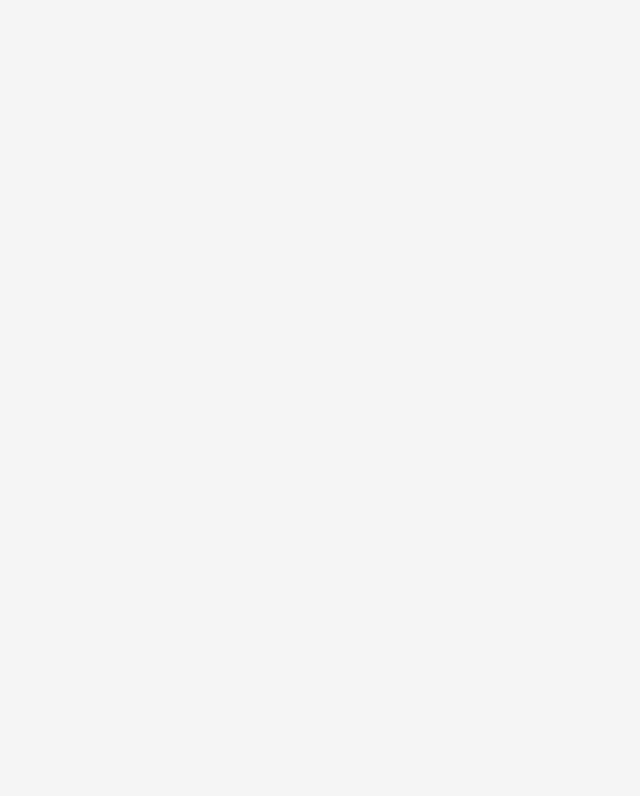
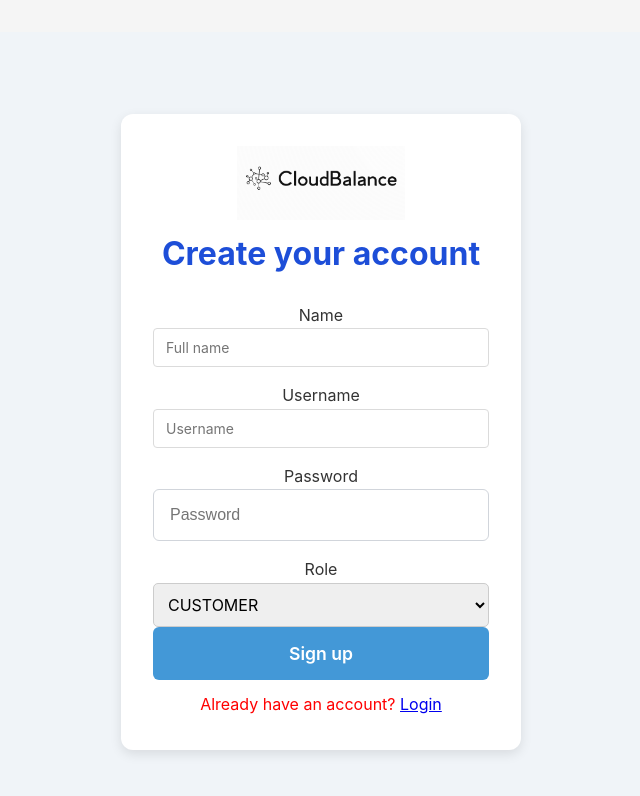
Before and after one commit to DivyanshGoyal05/Cloudbalance_Frontend, a React (Vite) app: page /signup in a window 1280 px wide. Before the commit this address had no page. Shown: the top 796 px of the page, without its empty margins (319-959 px from the left). Built offline with nearby package versions, Linux system fonts and the light colour scheme; what fusioncharts would draw is missing.

Commit message:
added a signup page and corrected aws page crash

```diff
--- a/src/App.jsx
+++ b/src/App.jsx
@@ -51,6 +51,7 @@ import DashboardLayout from "./Pages/DashboardLayout";
 import OnboardingPageTwo from "../src/Pages/OnboardingPageTwo";
 import OnboardingPageThree from "../src/Pages/OnboardingPageThree";
 import OnboardingPageOne from "./Pages/OnboardingPageOne";
+import SignupPage from "./Pages/SignupPage";
 import "./App.css";
 
 function App() {
@@ -61,6 +62,7 @@ function App() {
           <Routes>
             {/* Public route for login */}
             <Route path="/" element={<LoginPage />} />
+            <Route path="/signup" element={<SignupPage />} />
 
             {/* Protected routes inside DashboardLayout */}
             <Route path="/dashboard" element={<DashboardLayout />}>
--- a/src/Pages/AWSServices.jsx
+++ b/src/Pages/AWSServices.jsx
@@ -1,11 +1,11 @@
-import React, { useState, useEffect } from "react";
+import { useEffect, useState } from "react";
+import { useSelector } from "react-redux";
 import axios from "../api/axiosConfig";
-import { useSelector } from "react-redux";
 import "../Styles/AWSServices.css";
 
 const AWSServices = () => {
   const { role: userRole } = useSelector((state) => state.auth);
-  const { accounts: assignedAccounts } = useSelector((state) => state.accounts); // Assuming accountsReducer stores this
+  const assignedAccounts = useSelector((state) => state.user?.accounts || []);
 
   const [selectedAccountId, setSelectedAccountId] = useState("");
   const [awsData, setAwsData] = useState({ ec2: [], s3: [], rds: [] });
--- a/src/Pages/LoginPage.jsx
+++ b/src/Pages/LoginPage.jsx
@@ -1,7 +1,7 @@
 import axios from "axios";
 import { useState } from "react";
 import { useDispatch } from "react-redux";
-import { useNavigate } from "react-router-dom";
+import { Link, useNavigate } from "react-router-dom";
 import { loginSuccess } from "../redux/actions/authActions";
 import "../Styles/LoginPage.css"; // Import the enhanced CSS for login page
 
@@ -16,6 +16,7 @@ const LoginPage = () => {
   const handleLogin = async (e) => {
     e.preventDefault();
     try {
+
       // Make the API call
       const response = await axios.post("http://localhost:8080/api/login", {
         username,
@@ -28,13 +29,15 @@ const LoginPage = () => {
       // Dispatch login action to Redux
       dispatch(loginSuccess({ username, role }));
 
+
+
       // Redirect based on role
       if (role === "ADMIN") {
-        navigate("/dashboard/usermanagement");
+        navigate("/dashboard/aws-services");
       } else if (role === "READONLY") {
         navigate("/dashboard/costexplorer");
       } else if (role === "CUSTOMER") {
-        navigate("/dashboard/aws-services");
+        navigate("/dashboard/usermanagement");
       } else {
         setError("Unknown role.");
       }
@@ -70,6 +73,9 @@ const LoginPage = () => {
           />
           <button type="submit">Login</button>
         </form>
+        <p style={{ marginTop: "12px" }}>
+          New here? <Link to="/signup">Create an account</Link>
+        </p>
 
         {error && <p>{error}</p>}
       </div>
--- /dev/null
+++ b/src/Pages/SignupPage.jsx
@@ -0,0 +1,93 @@
+import axios from "axios";
+import { useState } from "react";
+import { useDispatch } from "react-redux";
+import { useNavigate, Link } from "react-router-dom";
+import { loginSuccess } from "../redux/actions/authActions";
+import "../Styles/LoginPage.css";
+
+const SignupPage = () => {
+  const [username, setUsername] = useState("");
+  const [password, setPassword] = useState("");
+  const [name, setName] = useState("");
+  const [role, setRole] = useState("CUSTOMER");
+  const [error, setError] = useState("");
+
+  const dispatch = useDispatch();
+  const navigate = useNavigate();
+
+  const handleSignup = async (e) => {
+    e.preventDefault();
+    try {
+      const response = await axios.post("http://localhost:8080/api/register", {
+        username,
+        password,
+        name,
+        role,
+      });
+
+      const { role: serverRole, token } = response.data;
+      localStorage.setItem("authToken", token);
+      dispatch(loginSuccess({ username, role: serverRole }));
+
+      if (serverRole === "ADMIN") navigate("/dashboard/usermanagement");
+      else if (serverRole === "READONLY") navigate("/dashboard/costexplorer");
+      else navigate("/dashboard/aws-services");
+    } catch (err) {
+      setError(err?.response?.data || "Registration failed");
+    }
+  };
+
+  return (
+    <div className="login-container">
+      <div className="login-card">
+        <div className="Logo">
+          <img src="assets/Images/image.png" alt="CloudBalance Logo" />
+        </div>
+        <h2>Create your account</h2>
+        <form onSubmit={handleSignup}>
+          <label htmlFor="name">Name</label>
+          <input
+            id="name"
+            type="text"
+            placeholder="Full name"
+            value={name}
+            onChange={(e) => setName(e.target.value)}
+          />
+          <label htmlFor="username">Username</label>
+          <input
+            id="username"
+            type="text"
+            placeholder="Username"
+            value={username}
+            onChange={(e) => setUsername(e.target.value)}
+          />
+          <label htmlFor="password">Password</label>
+          <input
+            id="password"
+            type="password"
+            placeholder="Password"
+            value={password}
+            onChange={(e) => setPassword(e.target.value)}
+          />
+          <label htmlFor="role">Role</label>
+          <select
+            id="role"
+            value={role}
+            onChange={(e) => setRole(e.target.value)}
+          >
+            <option value="CUSTOMER">CUSTOMER</option>
+            <option value="ADMIN">ADMIN</option>
+            <option value="READONLY">READONLY</option>
+          </select>
+          <button type="submit">Sign up</button>
+        </form>
+        <p style={{ marginTop: "12px" }}>
+          Already have an account? <Link to="/">Login</Link>
+        </p>
+        {error && <p>{error}</p>}
+      </div>
+    </div>
+  );
+};
+
+export default SignupPage;
```
